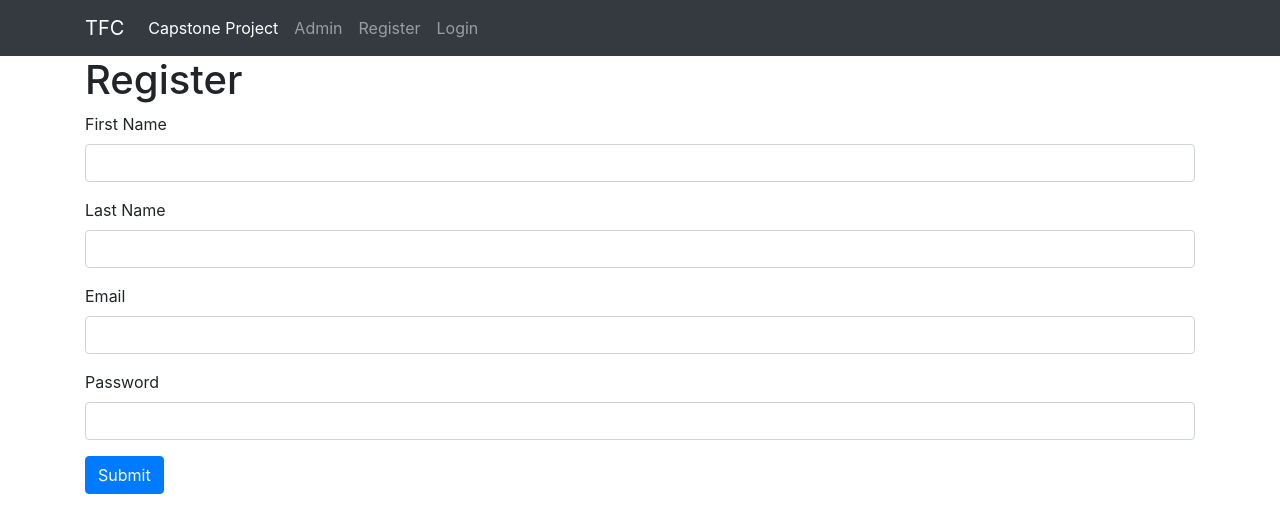
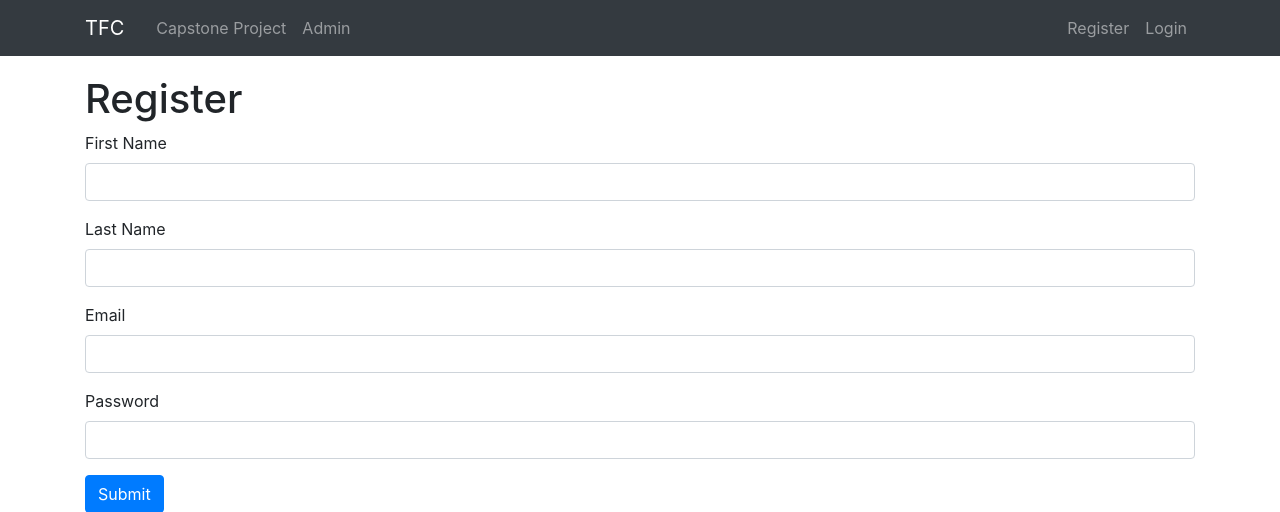
Before and after one commit to the-final-countdown/capstone-project, a Flask app: page /register in a window 1280 px wide. Shown: the top 512 px of the page. Run offline with Flask 2, Linux system fonts and the light colour scheme; some libraries are stand-ins or nearby versions.

Commit message:
Moved sign in and register to the right of the navbar

```diff
--- a/static/style.css
+++ b/static/style.css
@@ -25,3 +25,7 @@ body {
   background-color: #f5f5f5;
   text-align: center;
 }
+
+.site-header{
+  padding-bottom: 75px;
+}
--- a/templates/components/header.html
+++ b/templates/components/header.html
@@ -1,33 +1,26 @@
-<nav class="navbar navbar-expand-lg navbar-dark bg-dark">
+<header class="site-header">
+    <nav class="navbar navbar-expand-md navbar-dark bg-dark fixed-top">
         <div class="container">
-        <a class="navbar-brand" href="#">TFC</a>
-        <button class="navbar-toggler" type="button" data-toggle="collapse" data-target="#navbarNav"
-            aria-controls="navbarNav" aria-expanded="false" aria-label="Toggle navigation">
+            <a class="navbar-brand mr-4" href="/">TFC</a>
+            <button class="navbar-toggler" type="button" data-toggle="collapse" data-target="#navbarToggle"
+                aria-controls="navbarToggle" aria-expanded="false" aria-label="Toggle navigation">
                 <span class="navbar-toggler-icon"></span>
             </button>
-        <div class="collapse navbar-collapse" id="navbarNav">
-            <ul class="nav navbar-nav">
-                <li class="nav-item active">
-                    <a class="nav-link" href="{{ url_for('index') }}">Capstone Project <span
-                            class="sr-only">(current)</span></a>
-                </li>
-                <li class="nav-item">
-                    <a class="nav-link" href="{{ url_for('admin.admin') }}">Admin</a>
-                </li>
+            <div class="collapse navbar-collapse" id="navbarToggle">
+                <div class="navbar-nav mr-auto">
+                    <a class="nav-item nav-link" href="{{ url_for('index') }}">Capstone Project</a>
+                    <a class="nav-item nav-link" href="{{ url_for('admin.admin') }}">Admin</a>
+                </div>
+                <!-- Navbar Right Side -->
+                <div class="navbar-nav">
                     {% if g.user %}
-                <li class="nav-item">
-                    <a class="nav-link" href="{{ url_for('auth.logout') }}">Logout</a>
-                </li>
+                    <a class="nav-item nav-link" href="{{ url_for('auth.logout') }}">Logout</a>
                     {% else %}
-                <li class="nav-item">
-                    <a class="nav-link" href="{{ url_for('auth.register') }}">Register</a>
-                </li>
-                <li class="nav-item">
-                    <a class="nav-link" href="{{ url_for('auth.login') }}">Login</a>
-                </li>
+                    <a class="nav-item nav-link" href="{{ url_for('auth.register') }}">Register</a>
+                    <a class="nav-item nav-link" href="{{ url_for('auth.login') }}">Login</a>
                     {% endif %}
-
-            </ul>
+                </div>
             </div>
         </div>
     </nav>
+</header>
```
Lines whose indentation alone changed are shown as unchanged.
